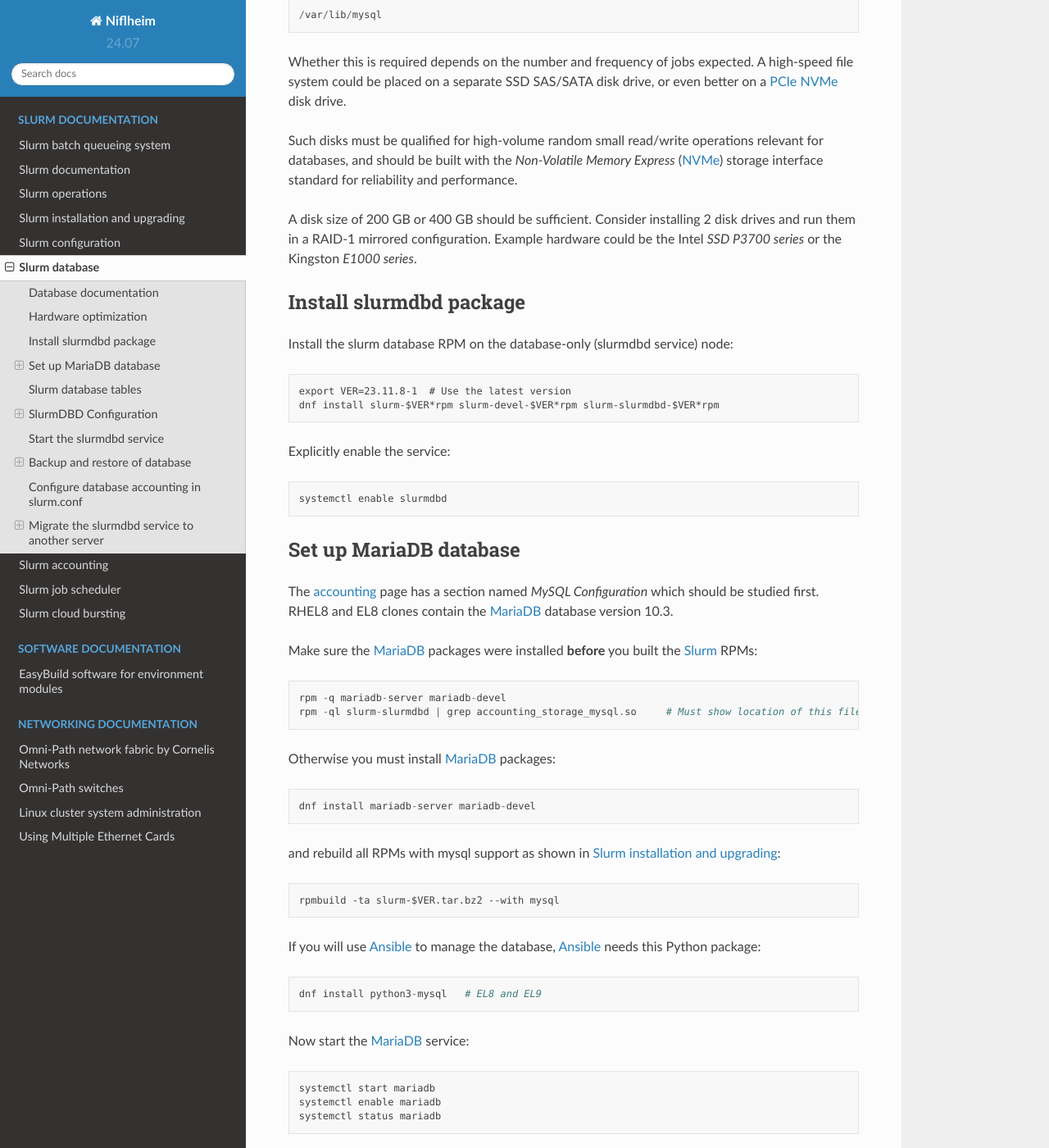
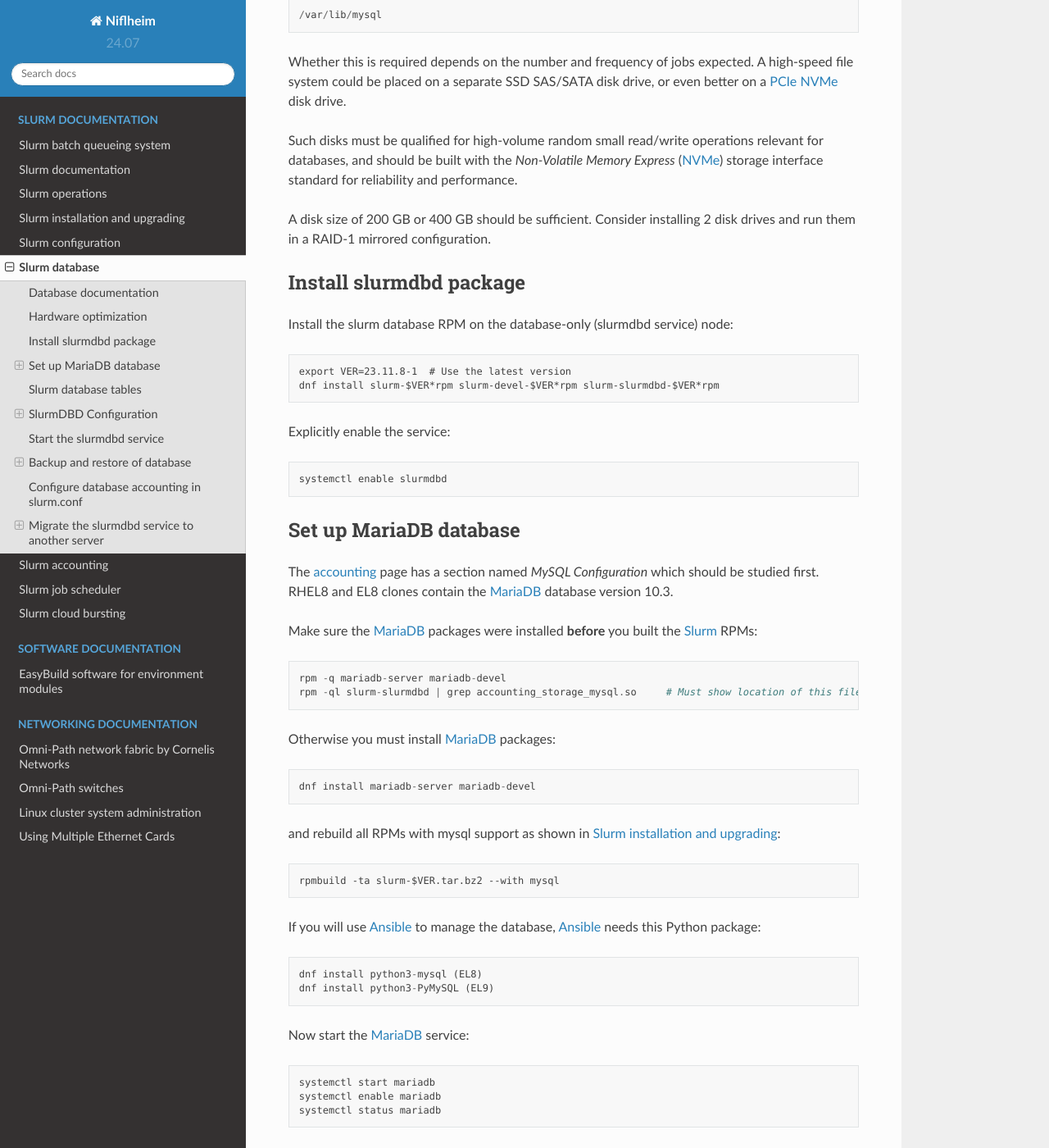
Before and after one commit to OleHolmNielsen/Niflheim_system, a Sphinx documentation site: the page built from docs/Slurm_database.rst, in a window 1280 px wide and 1400 px high, scrolled down 1580 px. Shown: the whole window at 82% size. Built offline with Sphinx 7.4.7 and the Read the Docs theme 2.0.0, drawn with Linux system fonts in a browser that asks for light colours.

Commit message:
Minor edits

```diff
--- a/docs/Slurm_database.rst
+++ b/docs/Slurm_database.rst
@@ -68,7 +69,6 @@ and should be built with the *Non-Volatile Memory Express* (NVMe_) storage inter
 
 A disk size of 200 GB or 400 GB should be sufficient.
 Consider installing 2 disk drives and run them in a RAID-1 mirrored configuration.
-Example hardware could be the Intel *SSD P3700 series* or the Kingston *E1000 series*.
 
 .. _PCIe: https://en.wikipedia.org/wiki/PCI_Express
 .. _NVMe: https://en.wikipedia.org/wiki/NVM_Express
@@ -108,9 +108,8 @@ and rebuild all RPMs with mysql support as shown in :ref:`Slurm_installation`::
 
 If you will use Ansible_ to manage the database, Ansible_ needs this Python package::
 
-  dnf install python3-mysql   # EL8 and EL9
-
-.. _Ansible: https://www.ansible.com/
+  dnf install python3-mysql (EL8)
+  dnf install python3-PyMySQL (EL9)
 
 Now start the MariaDB_ service::
 
@@ -132,7 +131,7 @@ Now follow the accounting_ page instructions (using -p to enter the database pas
   create database slurm_acct_db;
   quit;
 
-**WARNING:** Use the *slurm* database user's password **in stead of** ``some_pass``.
+**WARNING:** Use the *slurm* database user's password **in stead of** ``some_pass``!
 
 Optional: If you would like to grant read-only (SELECT) access to the database, set up a ``readonly`` user with access from ``%`` (meaning any host)::
 
```
Also changed, not shown: other parts of docs/Slurm_database.rst (+1 -0 lines).
